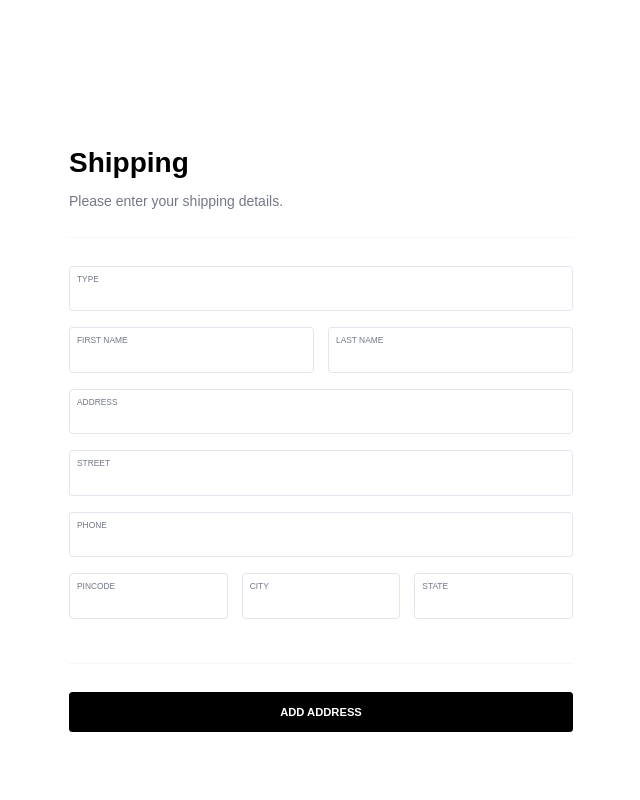
After one commit to gnairju/lyf, a Django app: page /addAddress in a window 1280 px wide. The commit adds this page. Shown: the whole page, without its empty margins (319-959 px from the left). Run offline with Django 5.2, Linux system fonts and the light colour scheme; some web fonts are replaced.

Commit message:
Week10 second push

```diff
--- a/lyf/cart/urls.py
+++ b/lyf/cart/urls.py
@@ -7,4 +7,6 @@ urlpatterns = [
     path('cartPage',views.cartPage,name='cartPage'),
     path('removeItemCart/<int:id>', views.removeItemCart,name='removeItemCart'),
     path('checkout',views.checkout,name='checkout'),
+    path('addAddress',views.addAddress,name='addAddress'),
+    path('deleteUserAddress/<int:id>',views.deleteUserAddress,name='deleteUserAddress'),
 ]
--- a/lyf/cart/views.py
+++ b/lyf/cart/views.py
@@ -2,7 +2,9 @@ from django.shortcuts import render, get_object_or_404, redirect
 from .models import cart
 from adminPanel.models import Product
 from django.contrib.auth.decorators import login_required
-from user.models import CustomUser
+from user.models import CustomUser,userAddress
+from django.core.exceptions import ObjectDoesNotExist
+from django.views.decorators.cache import never_cache
 
 def addToCart(request, id):
     if request.method == 'POST':
@@ -49,30 +51,61 @@ def cartPage(request):
     return render(request, 'cart/cart.html', {'cart_items': cart_items})
 
 
+@never_cache
 def checkout(request):
-    if request.method == 'POST':
-        # Retrieve the user's cart
-        user_cart = cart.objects.filter(user=request.user)
+    user_cart = cart.objects.filter(user=request.user)
+    total_price = 0
+    for cart_item in user_cart:
+        quantity = float(request.POST.get(f'quantity_{cart_item.id}', 0))
+        days_required = float(request.POST.get(f'days_required_{cart_item.id}', 0))
+        price = quantity * days_required * cart_item.product.price
+        total_price += price
 
-        # Process the form data and calculate the total price
-        total_price = 0
-        for cart_item in user_cart:
-            quantity = float(request.POST.get(f'quantity_{cart_item.id}', 0))
-            days_required = float(request.POST.get(f'days_required_{cart_item.id}', 0))
-            price = quantity * days_required * cart_item.product.price
-            total_price += price
-        print(price)
-        print(total_price)
-        # You can do something with the total_price, e.g., save it in the session
-        request.session['total_price'] = total_price
-        # Redirect to the next page
-        context={
+
+    request.session['total_price'] = total_price
+
+    address=userAddress.objects.filter(user=request.user)
+    context={
             'price':price,
             'total_price':total_price,
-            'user_cart':user_cart
-        }
-        return render(request,'cart\checkout.html',context)
+            'user_cart':user_cart,
+            'address':address
+    }
+    return render(request,'cart\checkout.html',context)
 
-    # Render the checkout page if it's a GET request
-    cart_items = cart.objects.filter(user=request.user)
-    return render(request, 'cart\cart.html', {'cart_items':cart_items})
+
+
+@never_cache
+def addAddress(request):
+    if request.method=='POST':
+        addressType = request.POST.get('addressType')
+        firstname = request.POST.get('firstname')
+        lastname = request.POST.get('lastname')
+        address = request.POST.get('address')
+        street = request.POST.get('street')
+        phone = request.POST.get('phone')
+        pincode = request.POST.get('pincode')
+        city = request.POST.get('city')
+        state = request.POST.get('state')
+
+        userAddress.objects.create(
+            addressType=addressType,
+            firstname=firstname,
+            lastname=lastname,
+            address=address,
+            street=street,
+            phone=phone,
+            pincode=pincode,
+            city=city,
+            state=state,
+            user=request.user  # Assuming you have a user associated with the address
+        )
+        return redirect('cart:checkout')
+    return render(request,'cart/addAddress.html')
+
+
+@never_cache
+def deleteUserAddress(request,id):
+    add = userAddress.objects.get(id=id)
+    add.delete()
+    return redirect('cart:checkout')
--- /dev/null
+++ b/lyf/templates/cart/addAddress.html
@@ -0,0 +1,183 @@
+<!DOCTYPE html>
+<html lang="en">
+
+<head>
+    <meta charset="UTF-8">
+    <meta name="viewport" content="width=device-width, initial-scale=1.0">
+    <title>Shipping</title>
+    <style>
+        @import url("https://rsms.me/inter/inter.css");
+
+        :root {
+            --color-gray: #737888;
+            --color-lighter-gray: #e3e5ed;
+            --color-light-gray: #f7f7fa;
+        }
+
+        *,
+        *:before,
+        *:after {
+            box-sizing: inherit;
+        }
+
+        html {
+            font-family: "Inter", sans-serif;
+            font-size: 14px;
+            box-sizing: border-box;
+        }
+
+        @supports (font-variation-settings: normal) {
+            html {
+                font-family: "Inter var", sans-serif;
+            }
+        }
+
+        body {
+            margin: 0;
+        }
+
+        h1 {
+            margin-bottom: 1rem;
+        }
+
+        p {
+            color: var(--color-gray);
+        }
+
+        hr {
+            height: 1px;
+            width: 100%;
+            background-color: var(--color-light-gray);
+            border: 0;
+            margin: 2rem 0;
+        }
+
+        .container {
+            max-width: 40rem;
+            padding: 10vw 2rem 0;
+            margin: 0 auto;
+            height: 100vh;
+        }
+
+        .field {
+            width: 100%;
+            display: flex;
+            flex-direction: column;
+            border: 1px solid var(--color-lighter-gray);
+            padding: .5rem;
+            border-radius: .25rem;
+        }
+
+        .field__label {
+            color: var(--color-gray);
+            font-size: 0.6rem;
+            font-weight: 300;
+            text-transform: uppercase;
+            margin-bottom: 0.25rem
+        }
+
+        .field__input {
+            padding: 0;
+            margin: 0;
+            border: 0;
+            outline: 0;
+            font-weight: bold;
+            font-size: 1rem;
+            width: 100%;
+            -webkit-appearance: none;
+            appearance: none;
+            background-color: transparent;
+        }
+
+        .field:focus-within {
+            border-color: #000;
+        }
+
+        .fields {
+            display: grid;
+            grid-gap: 1rem;
+        }
+
+        .fields--2 {
+            grid-template-columns: 1fr 1fr;
+        }
+
+        .fields--3 {
+            grid-template-columns: 1fr 1fr 1fr;
+        }
+
+        .button {
+            background-color: #000;
+            text-transform: uppercase;
+            font-size: 0.8rem;
+            font-weight: 600;
+            display: block;
+            color: #fff;
+            width: 100%;
+            padding: 1rem;
+            border-radius: 0.25rem;
+            border: 0;
+            cursor: pointer;
+            outline: 0;
+        }
+
+        .button:focus-visible {
+            background-color: #333;
+        }
+    </style>
+</head>
+
+<body>
+    <div class="container">
+        <h1>Shipping</h1>
+        <p>Please enter your shipping details.</p>
+        <hr />
+        <form action="{% url 'cart:addAddress' %}" method="post">
+          {% csrf_token %}
+            <label class="field">
+                <span class="field__label" for="addressType">Type</span>
+                <input class="field__input" type="text" id="addressType" name="addressType" required/>
+            </label><br>
+            <div class="fields fields--2">
+                <label class="field">
+                    <span class="field__label" for="firstname">First name</span>
+                    <input class="field__input" type="text" id="firstname" name="firstname" required/>
+                </label>
+                <label class="field">
+                    <span class="field__label" for="lastname">Last name</span>
+                    <input class="field__input" type="text" id="lastname" name="lastname" required/>
+                </label>
+            </div><br>
+            <label class="field">
+                <span class="field__label" for="address">Address</span>
+                <input class="field__input" type="text" id="address" name="address" required/>
+            </label><br>
+            <label class="field">
+                <span class="field__label" for="street">Street</span>
+                <input class="field__input" type="text" id="street" name="street" required/>
+            </label><br>
+            <label class="field">
+                <span class="field__label" for="phone">Phone</span>
+                <input class="field__input" type="text" id="phone" name="phone" required/>
+            </label><br>
+            <div class="fields fields--3">
+                <label class="field">
+                    <span class="field__label" for="pincode">Pincode</span>
+                    <input class="field__input" type="text" id="pincode" name="pincode" required/>
+                </label>
+                <label class="field">
+                    <span class="field__label" for="city">City</span>
+                    <input class="field__input" type="text" id="city" name="city" required/>
+                </label>
+                <label class="field">
+                    <span class="field__label" for="state">State</span>
+                    <input class="field__input" type="text" id="state" name="state" required/>
+                </label>
+            </div><br>
+            <hr>
+            <button class="button" type="submit">Add Address</button>
+        </form>
+    </div>
+</body>
+
+</html>
--- a/lyf/templates/cart/cart.html
+++ b/lyf/templates/cart/cart.html
@@ -23,6 +23,9 @@
         </li><br>
       {% endfor %}
     </ul>
-    <button type="submit" class="btn btn-primary btn-block" style="margin-left: 1200px;">Continue</button>
+    <div class="d-flex justify-content-end" style="margin-right: 70px;">
+        <button type="submit" class="btn btn-primary btn-block" >Continue</button>
+    </div>
+
   </form>
 {% endblock %}
--- a/lyf/user/admin.py
+++ b/lyf/user/admin.py
@@ -1,4 +1,5 @@
 from django.contrib import admin
-from .models import CustomUser
+from .models import CustomUser,userAddress
 # Register your models here.
 admin.site.register(CustomUser)
+admin.site.register(userAddress)
```
Also changed, not shown: lyf/templates/cart/checkout.html (+27 -5 lines), lyf/user/models.py (+13 -0 lines), lyf/db.sqlite3, lyf/staticfields/image/add.png (added), lyf/user/migrations/0004_useraddress.py (added), lyf/user/migrations/0005_delete_useraddress.py (added), lyf/user/migrations/0006_useraddress.py (added), lyf/user/migrations/0007_useraddress_addresstype.py (added).
